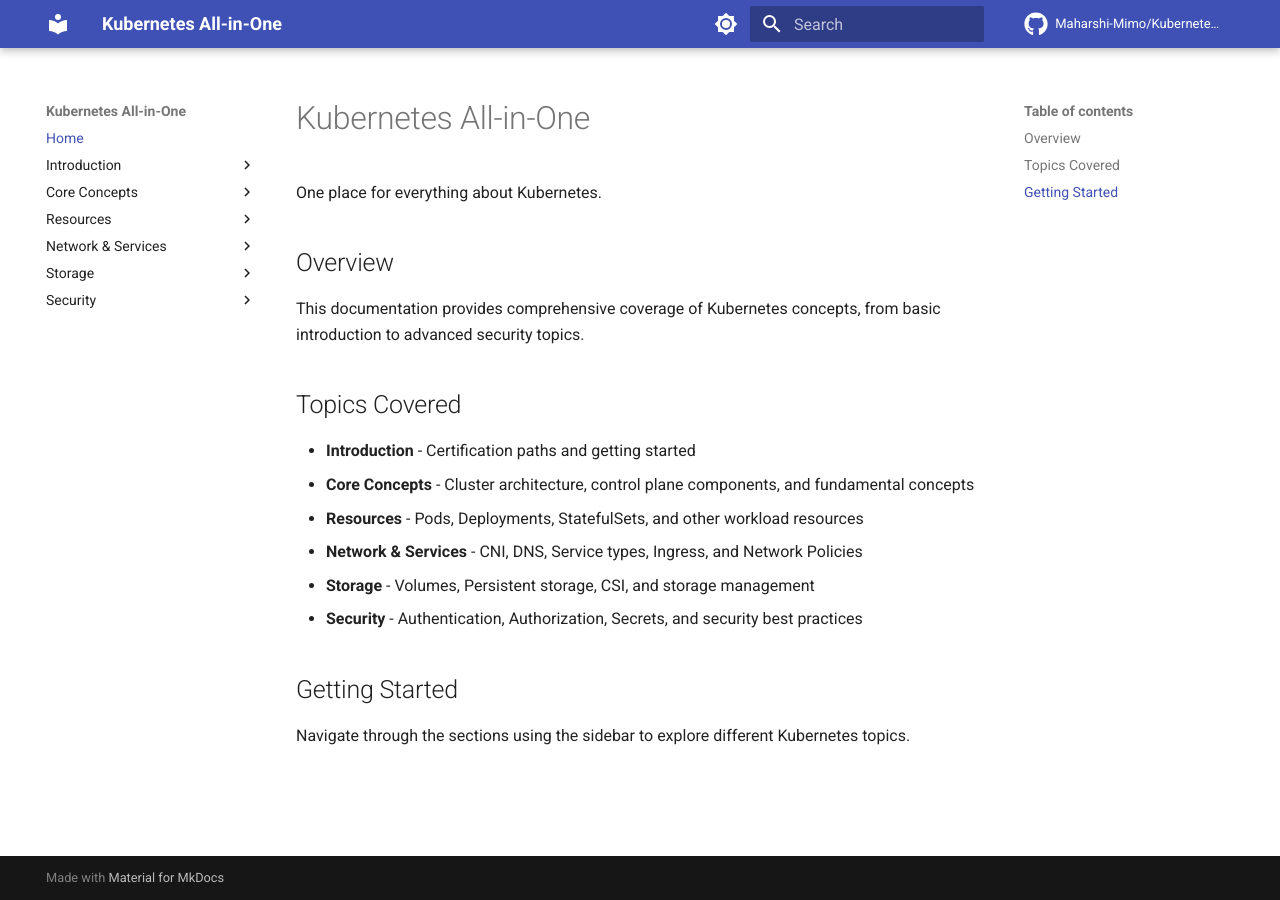
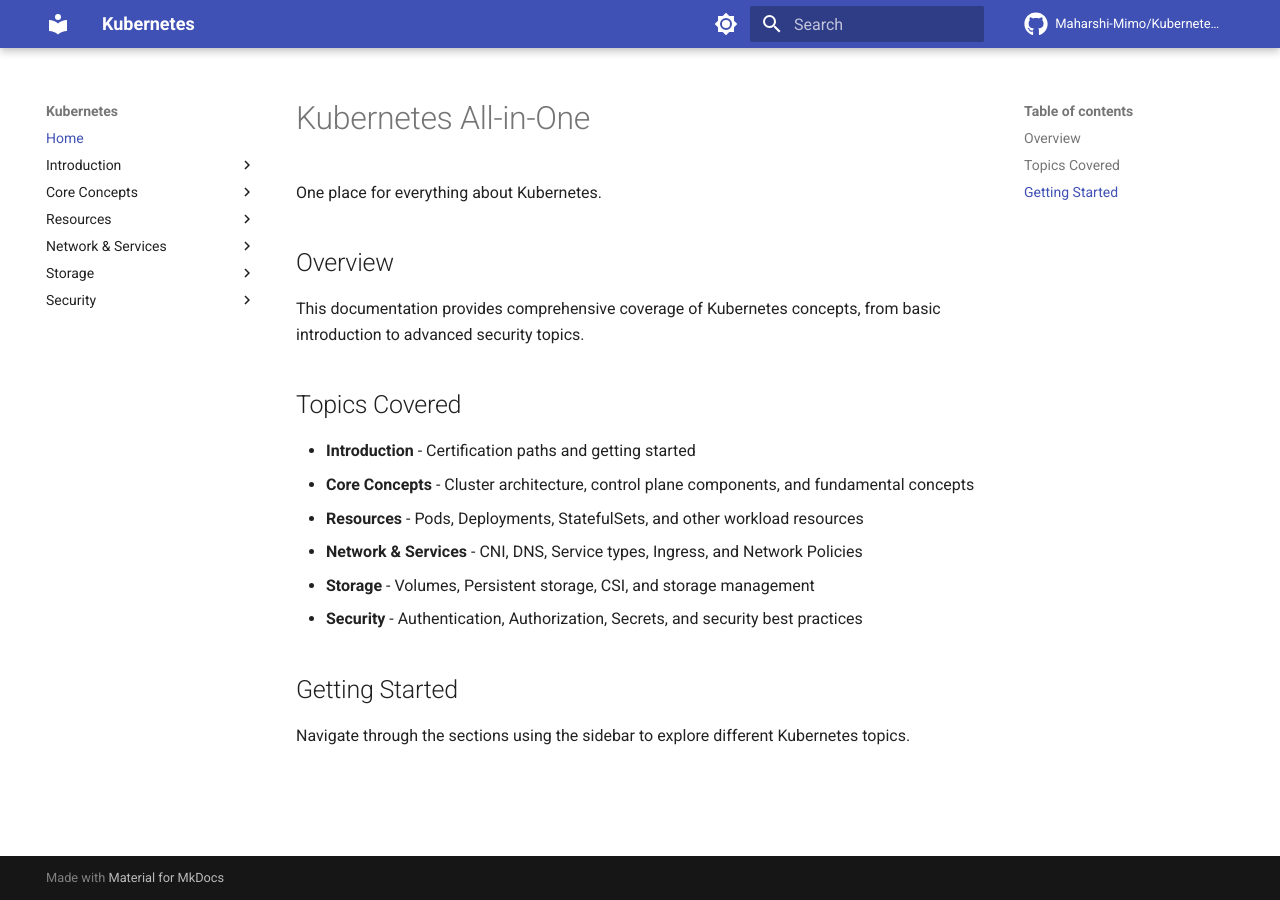
Before and after one commit to Maharshi-Mimo/Kubernetes-All-in-One, an MkDocs documentation site: the page built from docs/index.md, in a window 1280 px wide. Built offline with MkDocs 1.6.1 and Material for MkDocs 9.7.7, drawn with Linux system fonts in a browser that asks for light colours; comment, search, counter and statistics services are not loaded.

Commit message:
fix: update site name in mkdocs configuration
Signed-off-by: Maharshi <maharshid32@gmail.com>

```diff
--- a/mkdocs.yml
+++ b/mkdocs.yml
@@ -1,4 +1,4 @@
-site_name: Kubernetes All-in-One
+site_name: Kubernetes
 site_description: One place for everything about Kubernetes
 site_url: https://maharshi-mimo.github.io/Kubernetes-All-in-One/
 repo_url: https://github.com/Maharshi-Mimo/Kubernetes-All-in-One
```
